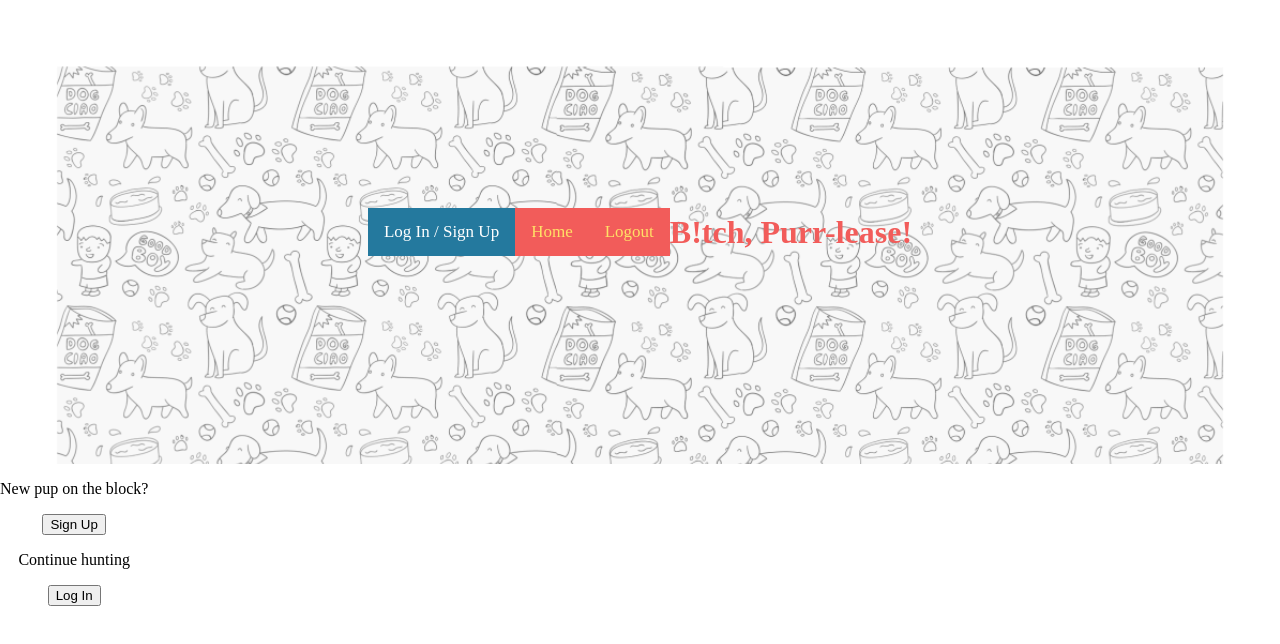
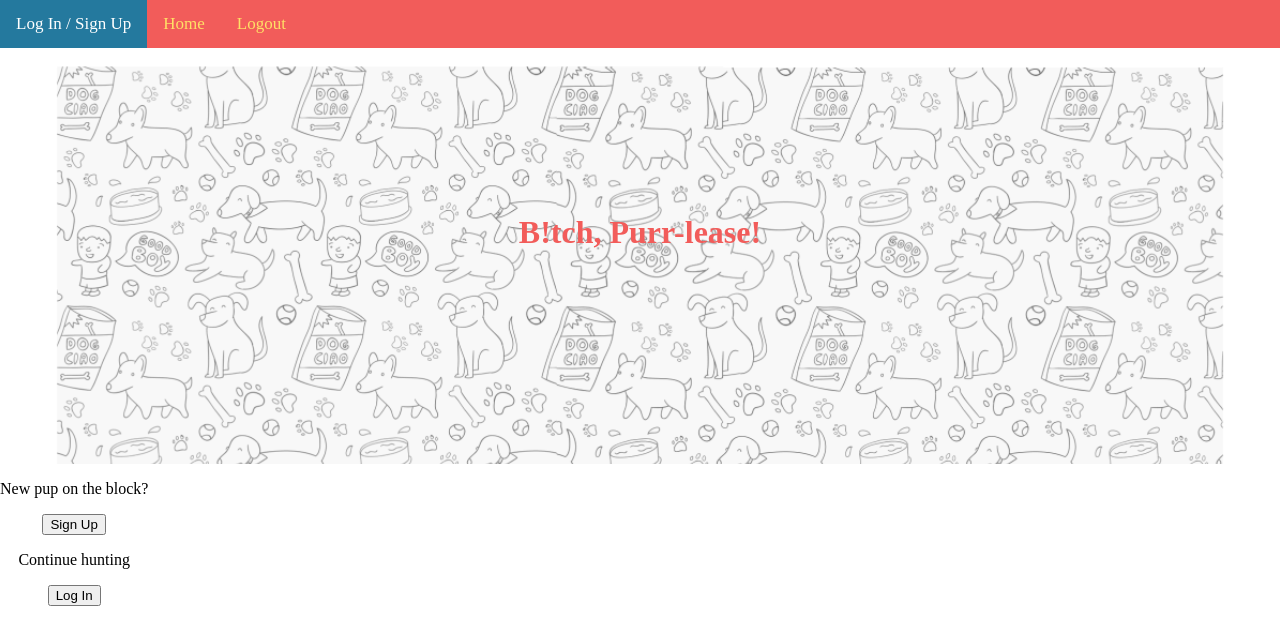
Before and after one commit to fac20/WEEK-6-CADO, a website: page public/login.html in a window 1280 px wide. Drawn offline with Linux system fonts and the light colour scheme; files that its build step writes are made by us from their sources; files whose address does not match are found by name.

Commit message:
added css to navbar

```diff
--- a/public/styles.css
+++ b/public/styles.css
@@ -65,11 +65,15 @@ img {
 .topnav {
     background-color: hsl(1, 85%, 65%);
     overflow: hidden;
+    position: fixed;
+    top: 0;
+    width: 100%;
   }
 
 
   .topnav a {
     float: left;
+    display: block;
     color :hsl(48, 100%, 70%);
     text-align: center;
     padding: 14px 16px;
```
